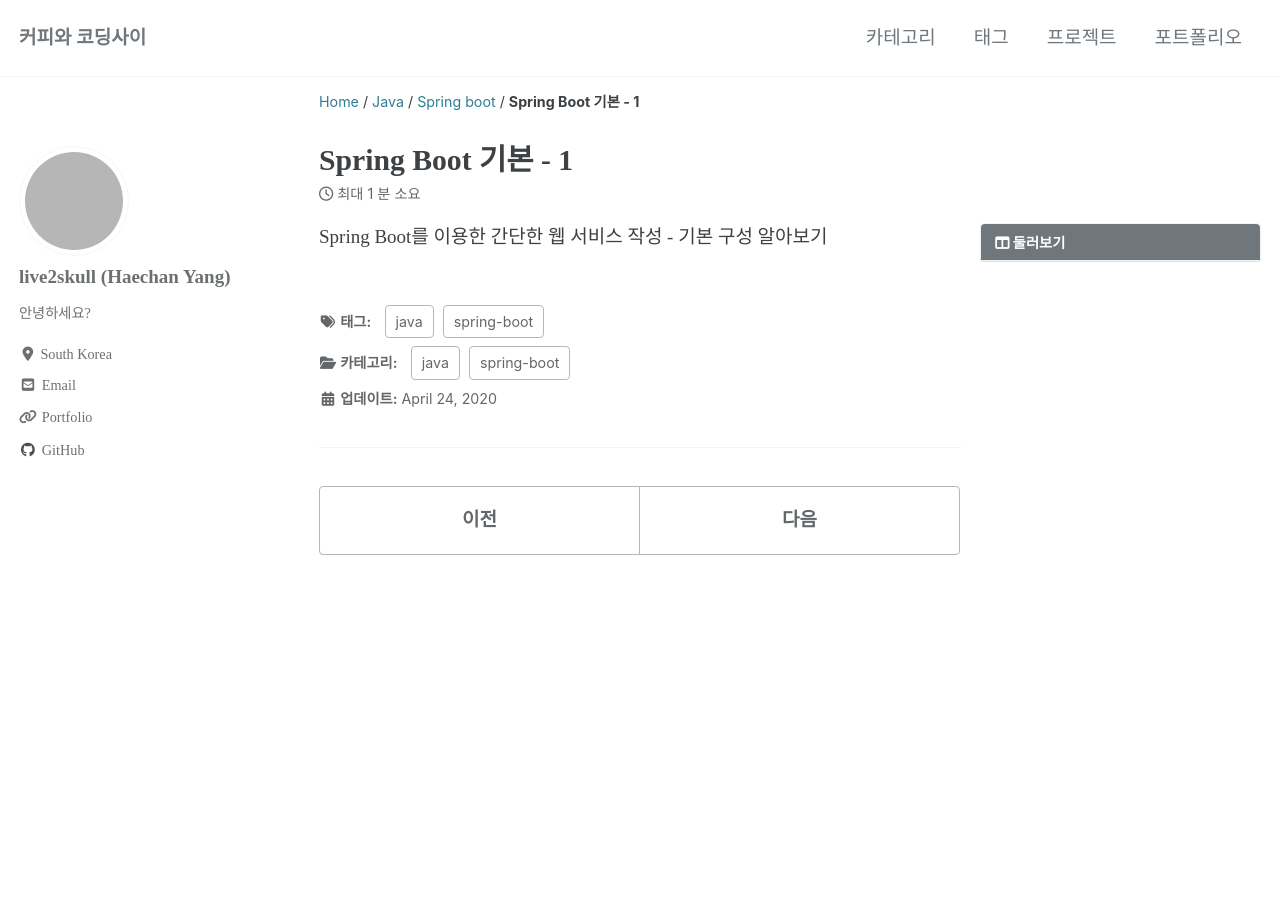
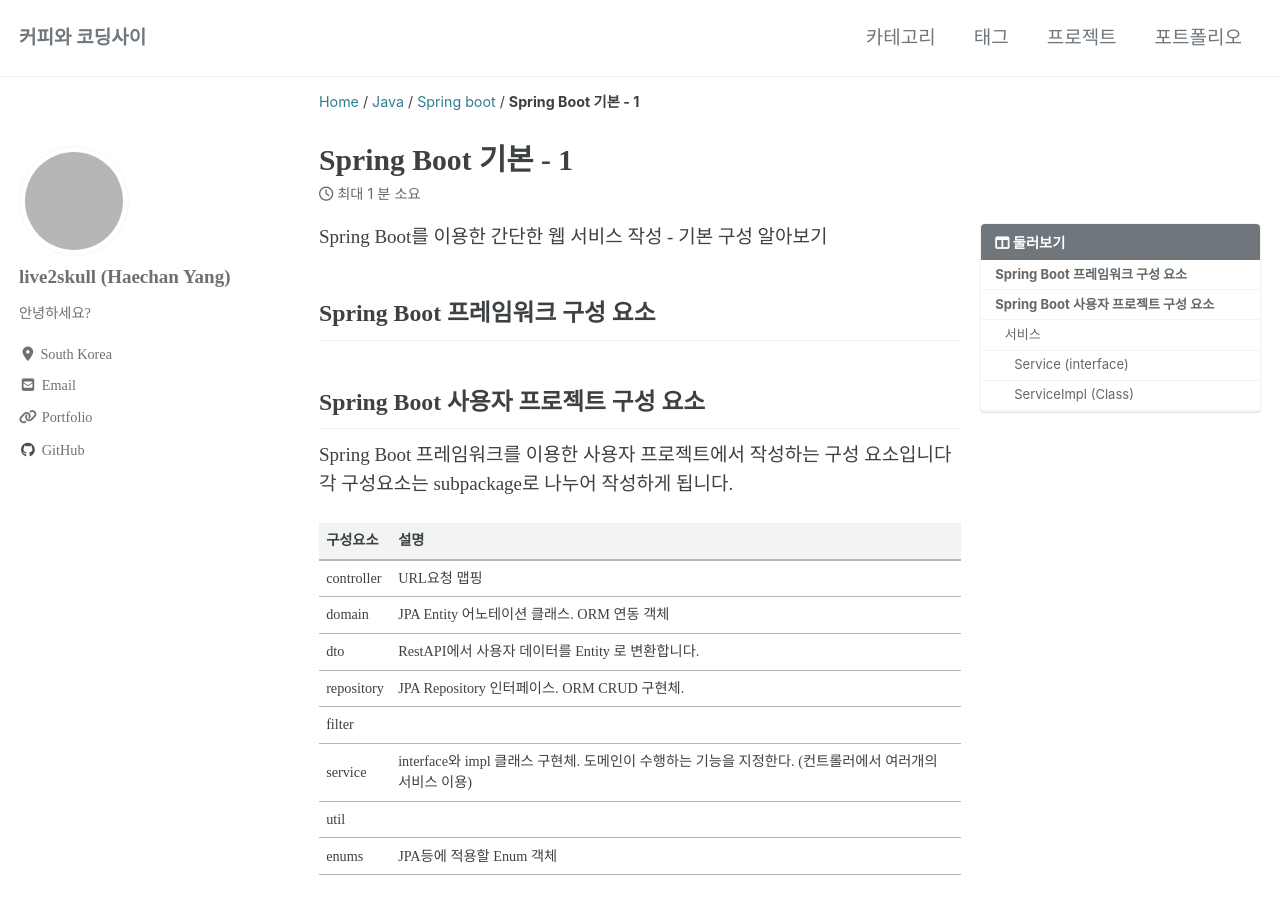
Before and after one commit to live2skull/blog.live2skull.kr, a Jekyll site: the page built from _posts/spring/2020-04-24-springboot-basic.markdown, in a window 1280 px wide and 900 px high. Built offline with Jekyll 4.4.1, drawn with Linux system fonts in a browser that asks for light colours; cached includes are drawn as plain includes; nearby versions of some CDN libraries; some web fonts are replaced; some of the changed text lies outside the part shown; grey boxes are pictures that could not be loaded.

````diff
--- a/_posts/django-drf/2020-03-27-drf-package-style00.markdown
+++ b/_posts/django-drf/2020-03-27-drf-package-style00.markdown
@@ -60,6 +60,12 @@
 2020-03-27  오후 12:14    <SYMLINKD>     openapi_maps [..\openapi_maps\openapi_maps]
 2020-03-27  오후 01:21    <DIR>          web_openapi
 ```
+개발 환경에 사용될 프로젝트 폴더와 실제 배포(제작)할 앱 폴더를 분리하여 관리합니다. 이렇게 하면 `git` 버전 관리 및 `pip` 배포를 좀 더 편리하게 할 수 있습니다.
+
+윈도우 심볼릭 링크 생성 (권한 오류시 관리자 권한으로 실행합니다)
+```
+D:\...> mklink /d ".\app_name" "app_folder"
+```
 
 📂 root directory
 ```
--- a/_posts/spring/2020-04-24-springboot-basic.markdown
+++ b/_posts/spring/2020-04-24-springboot-basic.markdown
@@ -11,3 +11,32 @@
 ---
 
 Spring Boot를 이용한 간단한 웹 서비스 작성 - 기본 구성 알아보기
+
+## Spring Boot 프레임워크 구성 요소
+
+
+## Spring Boot 사용자 프로젝트 구성 요소
+
+Spring Boot 프레임워크를 이용한 사용자 프로젝트에서 작성하는 구성 요소입니다 각 구성요소는 subpackage로 나누어 작성하게 됩니다.
+
+|구성요소|설명|
+|---------|-------|
+|controller|URL요청 맵핑
+|domain|JPA Entity 어노테이션 클래스. ORM 연동 객체
+|dto|RestAPI에서 사용자 데이터를 Entity 로 변환합니다.
+|repository|JPA Repository 인터페이스.  ORM CRUD 구현체.
+|filter|
+|service|interface와 impl 클래스 구현체. 도메인이 수행하는 기능을 지정한다. (컨트롤러에서 여러개의 서비스 이용)
+|util|
+|enums|JPA등에 적용할 Enum 객체
+
+
+### 서비스
+
+사용자가 여러 도메인 등 다양하게 사용되는 작업을 통합해 작성합니다.
+
+#### Service (interface)
+
+#### ServiceImpl (Class)
+
+서비스 인터페이스를 실제 구현합니다.
````
Also changed, not shown: _posts/django-drf/2020-05-17-drf-pandas.markdown (added, +45 -0 lines), _posts/java/2020-04-23-java-jpa.markdown (+8 -0 lines).
